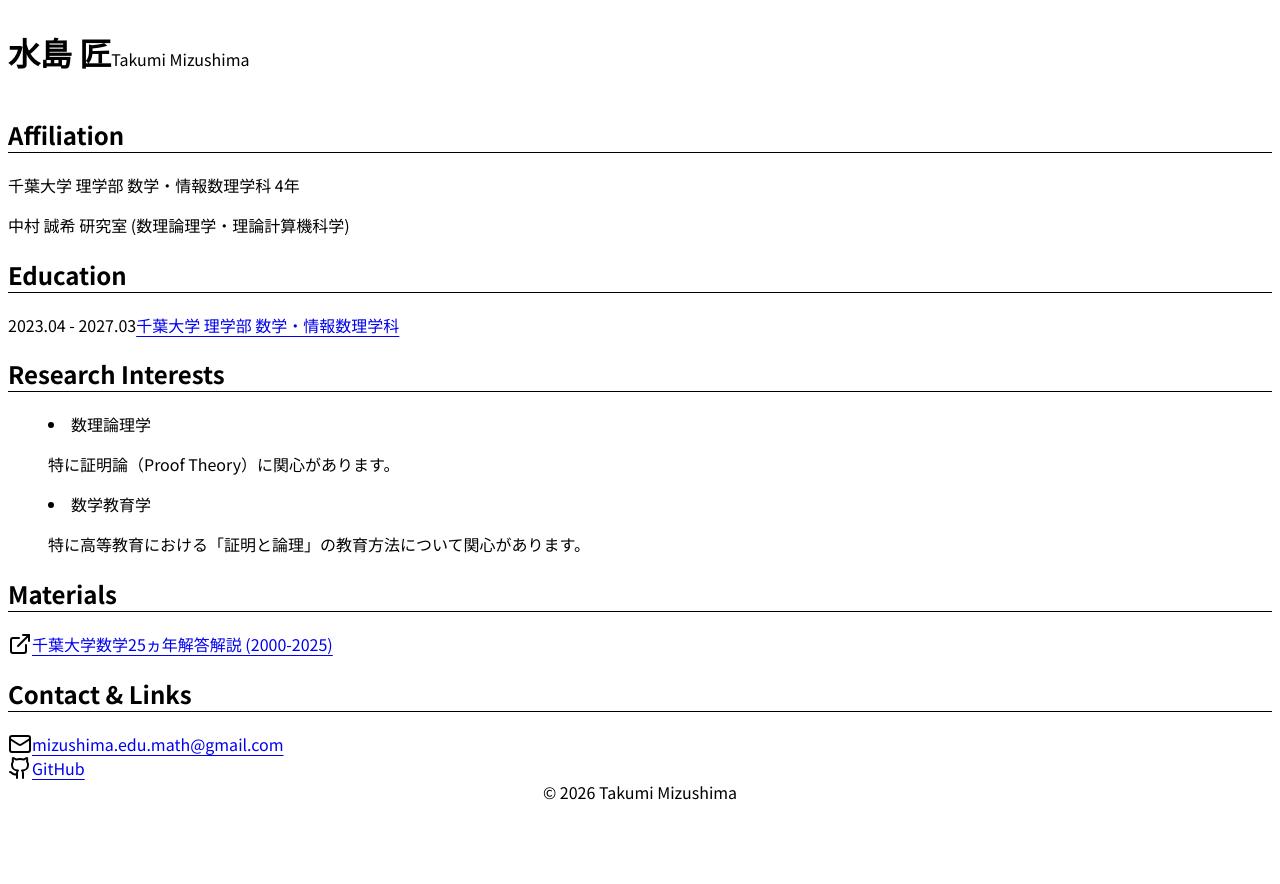
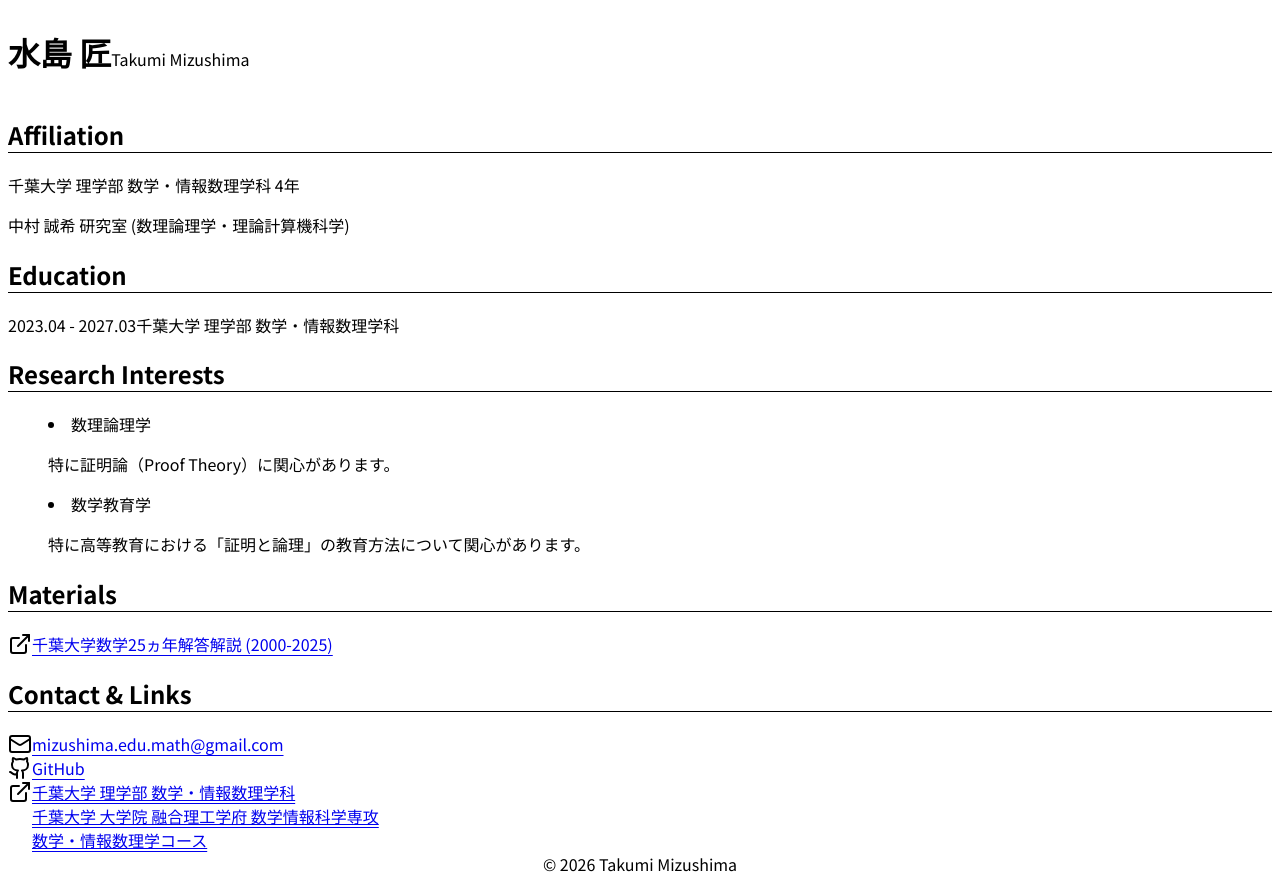
Before and after one commit to TakumiMizushima/website, a Next.js app: page / in a window 1280 px wide. Before the commit the page ends 816 px from the top, so only its background shows below. Built offline with nearby package versions, Linux system fonts and the light colour scheme.

Commit message:
Update page.tsx

```diff
--- a/app/page.tsx
+++ b/app/page.tsx
@@ -30,7 +30,7 @@ export default function Home() {
           </div>
         </section>
 
-        {/* 2. Education: 1列に修正 */}
+        {/* 2. Education */}
         <section>
           <h2 className="text-lg font-bold text-slate-900 border-b border-slate-200 pb-2 mb-4">
             Education
@@ -39,14 +39,9 @@ export default function Home() {
             <span className="text-slate-400 font-medium whitespace-nowrap">
               2023.04 - 2027.03
             </span>
-            <a
-              href="https://www.math.s.chiba-u.ac.jp/index.html"
-              target="_blank"
-              rel="noopener noreferrer"
-              className="font-medium text-slate-900 hover:text-blue-700 hover:underline underline-offset-4 transition-colors"
-            >
+            <span className="font-medium text-slate-900">
               千葉大学 理学部 数学・情報数理学科
-            </a>
+            </span>
           </div>
         </section>
 
@@ -96,9 +91,9 @@ export default function Home() {
           <h2 className="text-lg font-bold text-slate-900 border-b border-slate-200 pb-2 mb-4">
             Contact & Links
           </h2>
-          <div className="space-y-3">
+          <div className="space-y-4">
             <div className="flex items-center gap-3">
-              <Mail className="w-4 h-4 text-slate-400" />
+              <Mail className="w-4 h-4 text-slate-400 flex-shrink-0" />
               <a
                 href="mailto:mizushima.edu.math@gmail.com"
                 className="text-slate-600 hover:text-slate-900 transition-colors underline decoration-slate-300 underline-offset-4"
@@ -107,7 +102,7 @@ export default function Home() {
               </a>
             </div>
             <div className="flex items-center gap-3">
-              <Github className="w-4 h-4 text-slate-400" />
+              <Github className="w-4 h-4 text-slate-400 flex-shrink-0" />
               <a
                 href="https://github.com/TakumiMizushima"
                 target="_blank"
@@ -115,6 +110,24 @@ export default function Home() {
                 className="text-slate-600 hover:text-slate-900 transition-colors underline decoration-slate-300 underline-offset-4"
               >
                 GitHub
+              </a>
+            </div>
+            {/* 大学リンク（改行入り） */}
+            <div className="flex items-start gap-3">
+              <ExternalLink className="w-4 h-4 text-slate-400 mt-1 flex-shrink-0" />
+              <a
+                href="https://www.math.s.chiba-u.ac.jp/index.html"
+                target="_blank"
+                rel="noopener noreferrer"
+                className="text-slate-600 hover:text-slate-900 transition-colors group leading-relaxed"
+              >
+                <span className="underline decoration-slate-300 underline-offset-4 group-hover:decoration-slate-900">
+                  千葉大学 理学部 数学・情報数理学科
+                </span>
+                <br />
+                <span className="underline decoration-slate-300 underline-offset-4 group-hover:decoration-slate-900 block mt-1">
+                  千葉大学 大学院 融合理工学府 数学情報科学専攻<br/>数学・情報数理学コース
+                </span>
               </a>
             </div>
           </div>
```
